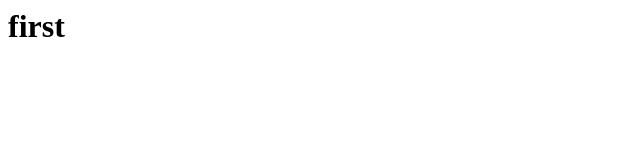
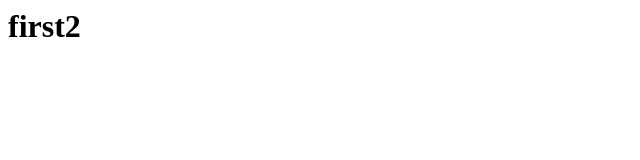
Before and after one commit to CodeAndTonicHQ/Autocommit-testing, a plain HTML site: page index.html in a window 1280 px wide. Shown: the full height of the page, 0-640 px from the left. Drawn offline with Linux system fonts and the light colour scheme.

Commit message:
Gitacora saved 1 changed files

```diff
--- a/index.html
+++ b/index.html
@@ -1 +1 @@
-<h1>first</h1>
+<h1>first2</h1>
```
